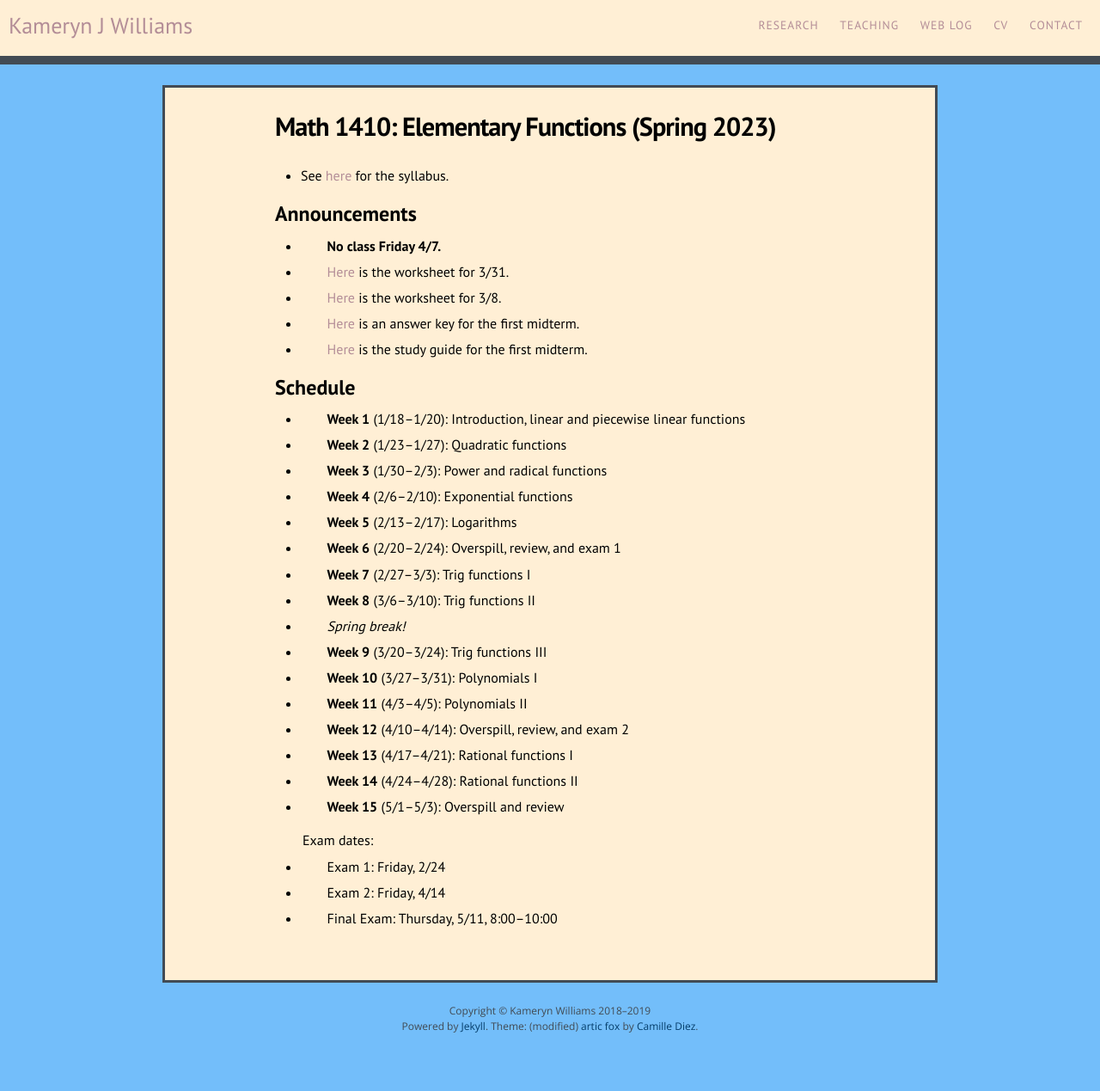
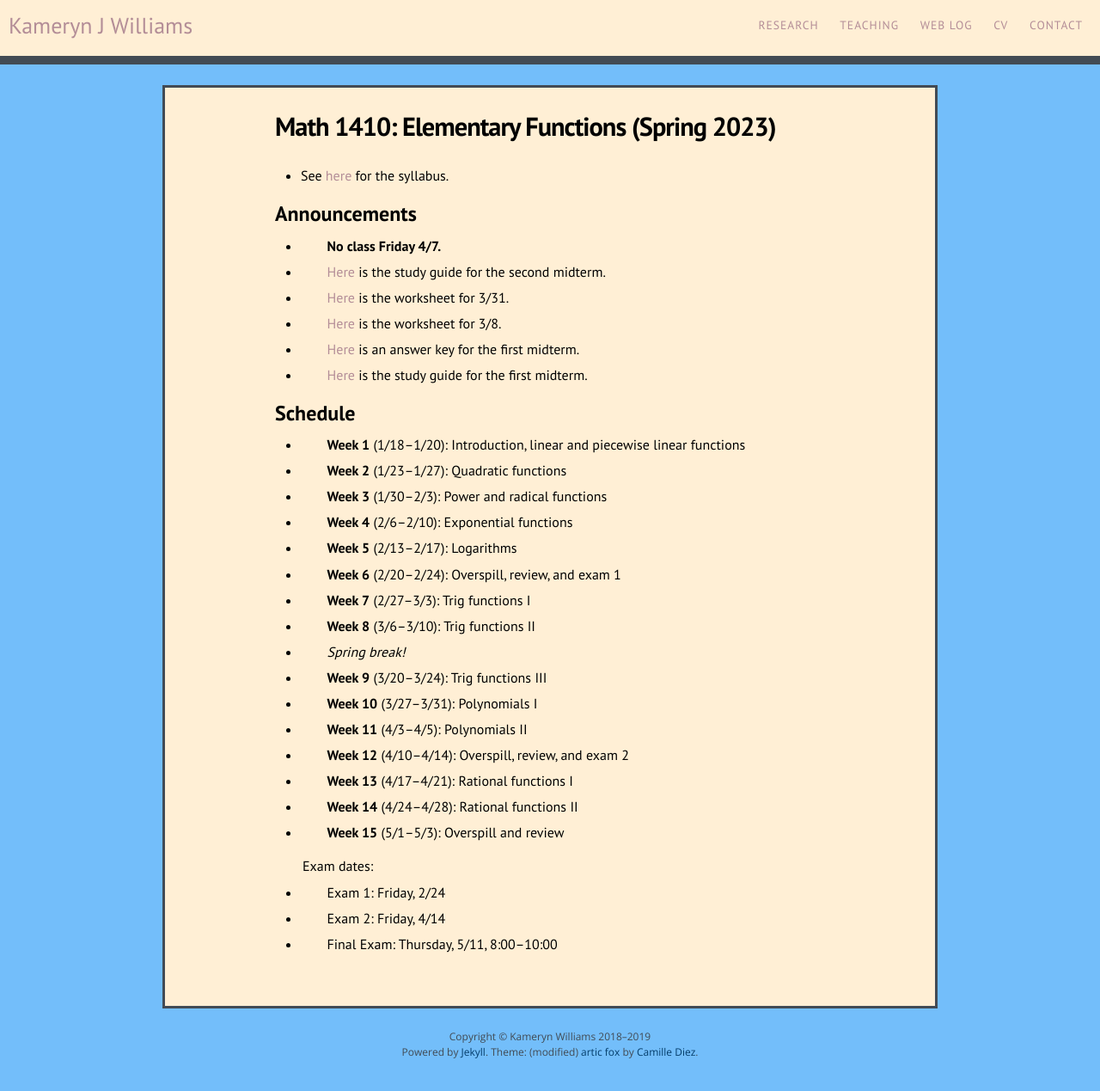
Before and after one commit to kamerynjw/kamerynjw.github.io, a Jekyll site: the page built from teaching/2023/math1410.md, in a window 1280 px wide. Shown: the whole page at 86% size. Built offline with Jekyll 4.4.1, drawn with Linux system fonts in a browser that asks for light colours; nearby versions of some CDN libraries; before the commit the page ends 1239 px from its top, so only the background shows below that.

Commit message:
new study guide for 1410

```diff
--- a/teaching/2023/math1410.md
+++ b/teaching/2023/math1410.md
@@ -12,6 +12,8 @@ Announcements
 -------------
 
 * **No class Friday 4/7.**
+
+* [Here]({{ page.url }}sg2.pdf) is the study guide for the second midterm.
 
 * [Here]({{ page.url }}3.31.pdf) is the worksheet for 3/31.
 
```
Also changed, not shown: 1 other file.
